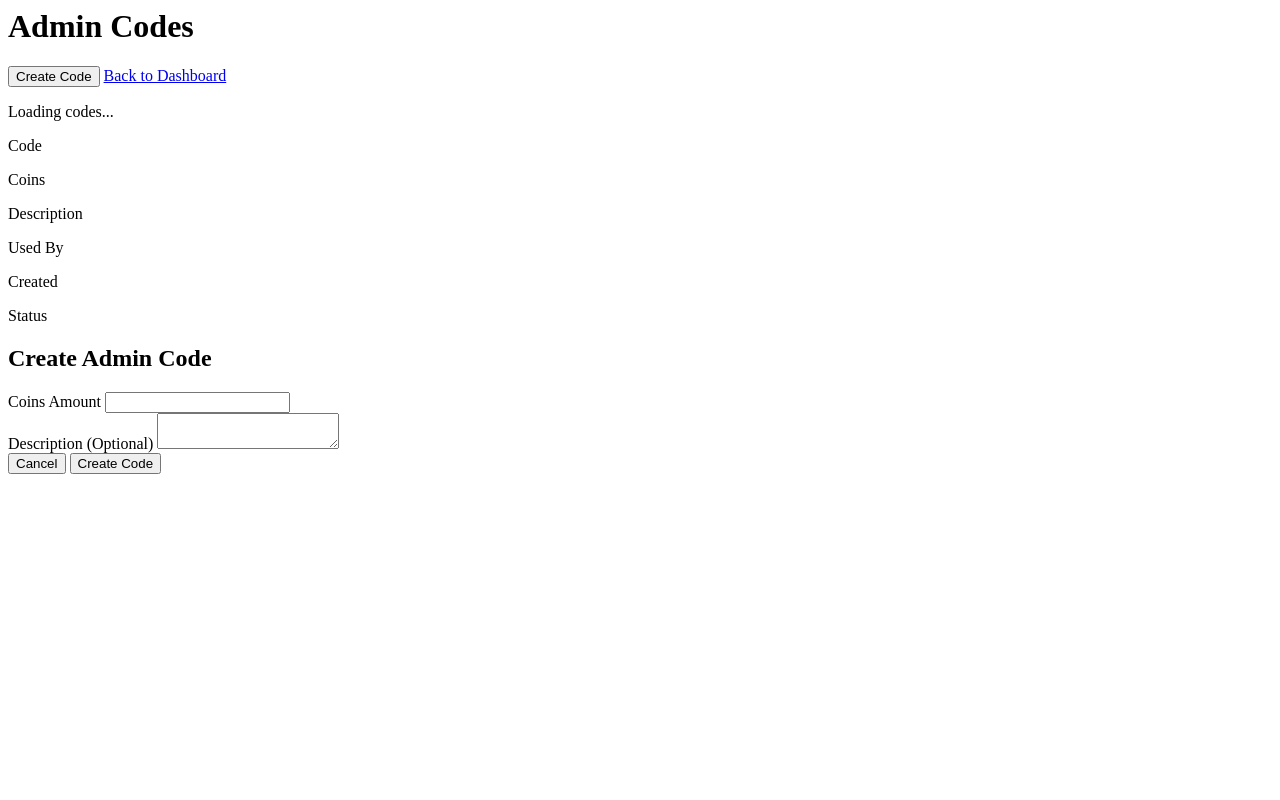
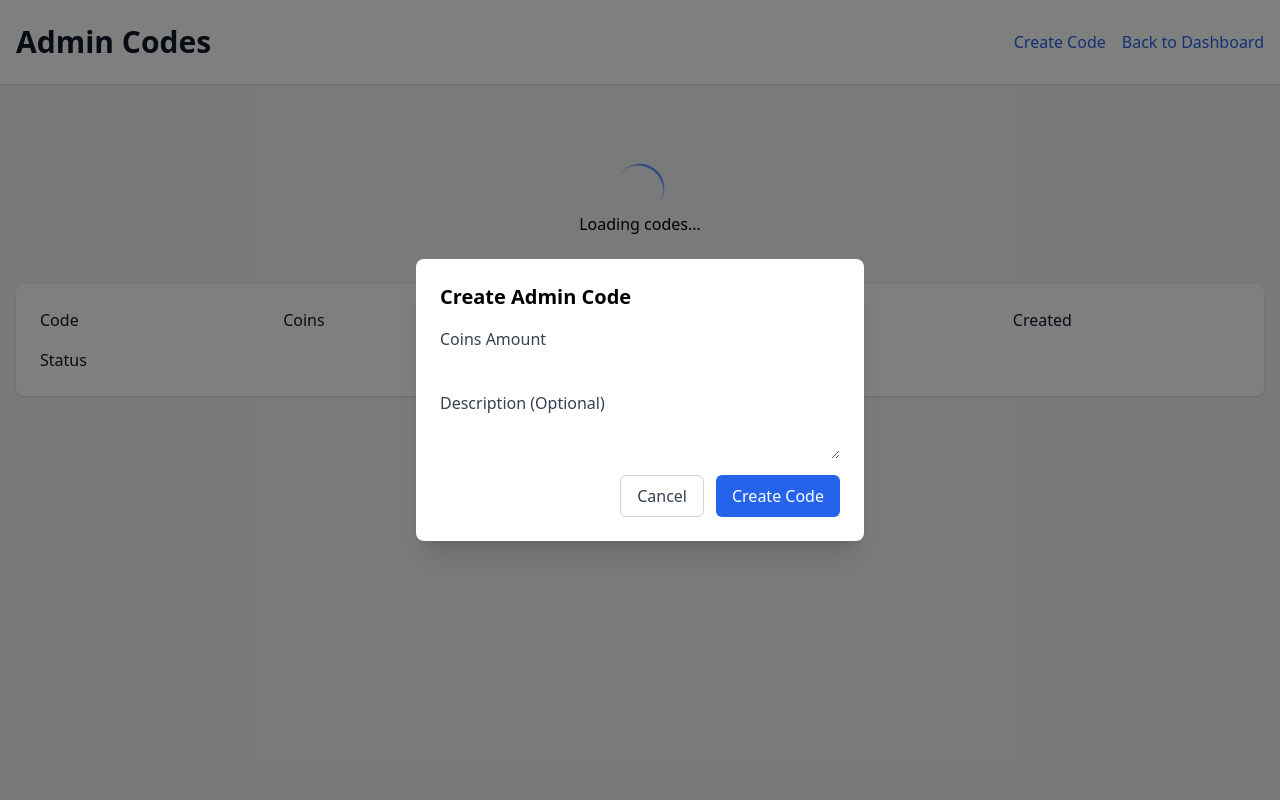
Before and after one commit to ryograhh/python-bot, a Flask app: page /admin/codes in a window 1280 px wide. Run offline with Flask 3, Linux system fonts and the light colour scheme; parts of the project's set-up code (start-up, migrations or seed data) failed here and were passed over; some libraries are stand-ins or nearby versions.

Commit message:
modified:   templates/admin_codes.html

```diff
--- a/templates/admin_codes.html
+++ b/templates/admin_codes.html
@@ -1,3 +1,12 @@
+<!DOCTYPE html>
+<html lang="en">
+<head>
+    <meta charset="UTF-8">
+    <meta name="viewport" content="width=device-width, initial-scale=1.0">
+    <title>Admin Codes</title>
+    <script src="https://cdn.tailwindcss.com"></script>
+</head>
+<body class="bg-gray-100 font-sans">
     <div class="min-h-screen" x-data="{
         codes: [],
         isLoading: true,
@@ -56,7 +65,7 @@
         <div class="bg-white shadow">
             <div class="max-w-7xl mx-auto px-4 py-6">
                 <div class="flex justify-between items-center">
-                <h1 id="admin-codes" class="text-3xl font-bold text-gray-900">Admin Codes</h1>
+                    <h1 class="text-3xl font-bold text-gray-900">Admin Codes</h1>
                     <div class="flex items-center space-x-4">
                         <button @click="showCreateModal = true" class="text-blue-600 hover:text-blue-800 flex items-center">
                             Create Code
@@ -139,11 +148,11 @@
 
         <div class="fixed inset-0 bg-black bg-opacity-50 flex items-center justify-center" x-show="showCreateModal" @click.self="showCreateModal = false">
             <div class="bg-white rounded-lg shadow-xl p-6 w-full max-w-md">
-            <h2 id="create-admin-code" class="text-xl font-bold mb-4">Create Admin Code</h2>
+                <h2 class="text-xl font-bold mb-4">Create Admin Code</h2>
                 <div class="space-y-4">
                     <div>
                         <label class="block font-medium text-gray-700">Coins Amount</label>
-                    <input type="number" min="0" x-model="newCode.coins" class="mt-1 focus:ring-blue-500 focus:border-blue-500 block w-full sm:text-sm border-gray-300 rounded-md" />
+                        <input type="number" min="0" x-model="newCode.coins" class="mt-1 focus:ring-blue-500 focus:border-blue-500 block w-full sm:text-sm border-gray-300 rounded-md">
                     </div>
                     <div>
                         <label class="block font-medium text-gray-700">Description (Optional)</label>
@@ -158,3 +167,5 @@
             </div>
         </div>
     </div>
+</body>
+</html>
```
Lines whose indentation alone changed are shown as unchanged.
